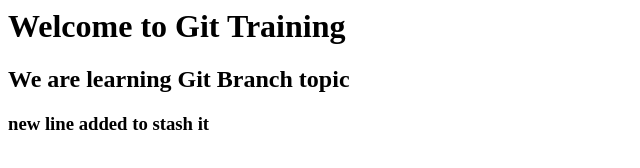
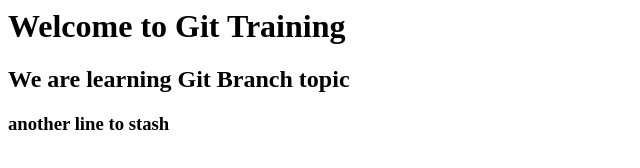
Before and after one commit to devopstraining611-282/mynewgitrepo, a plain HTML site: page index.html in a window 1280 px wide. Shown: the full height of the page, 0-640 px from the left. Drawn offline with Linux system fonts and the light colour scheme.

Commit message:
stash merge

```diff
--- a/index.html
+++ b/index.html
@@ -1,3 +1,3 @@
 <h1>Welcome to Git Training</h1>
 <h2>We are learning Git Branch topic</h2>
-<h3>new line added to stash it</h3>
+<h3>another line to stash</h3>
```
